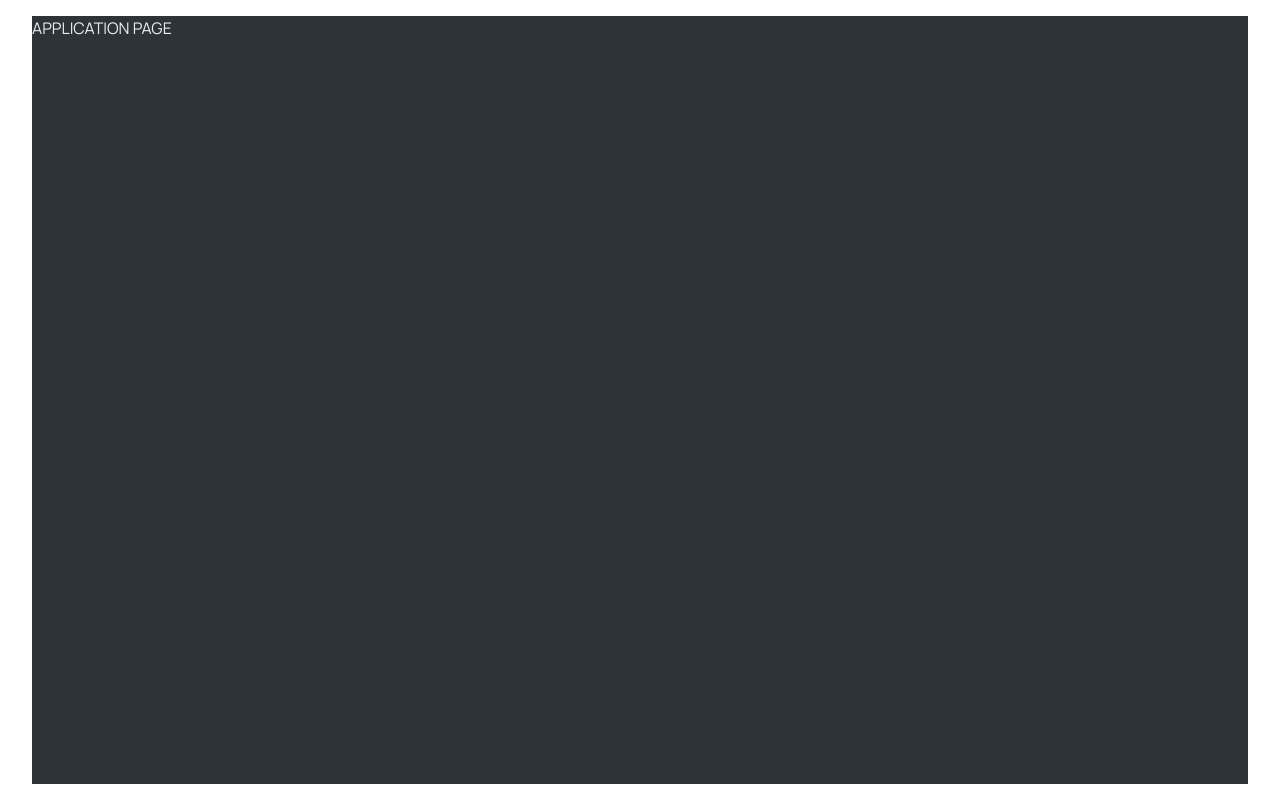
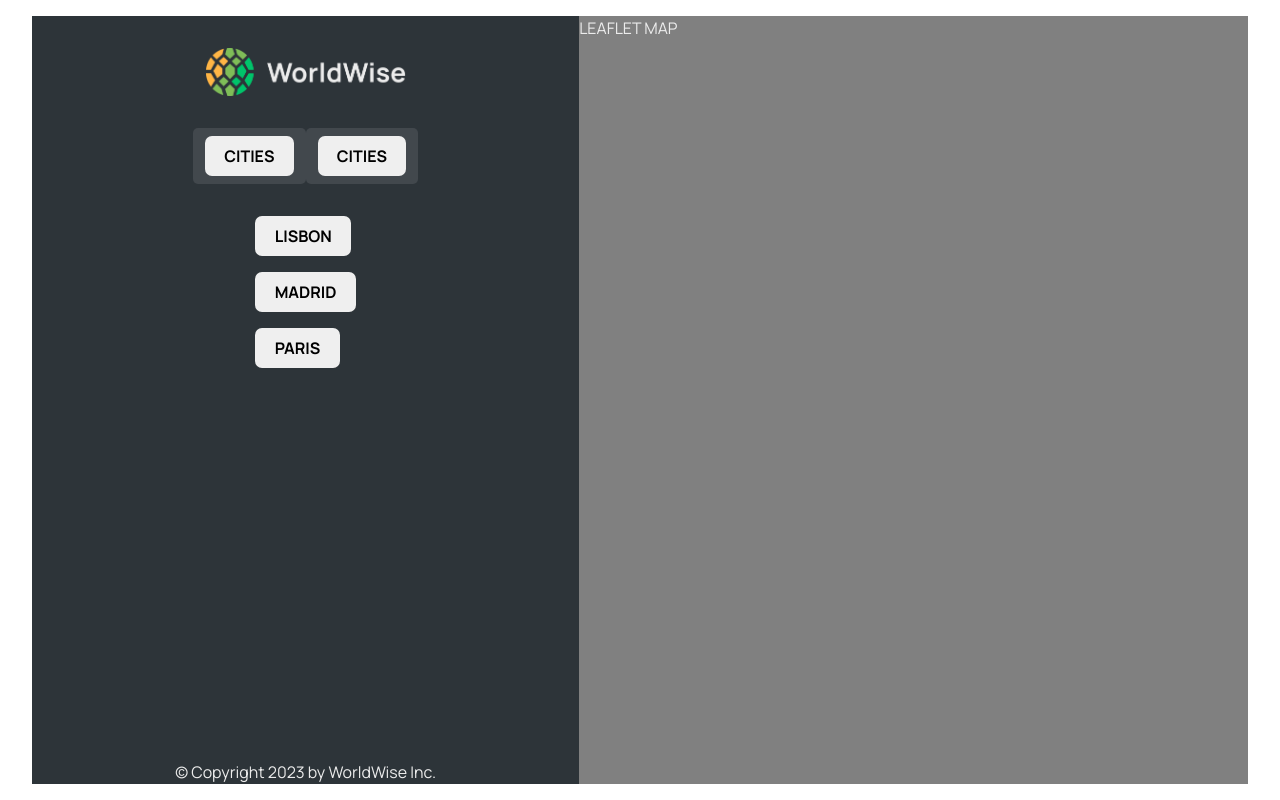
Before and after one commit to DanielArzani/world-wise, a React (Vite) app: page /app in a window 1280 px wide. Built offline with nearby package versions, Linux system fonts and the light colour scheme.

Commit message:
create application page and do the layout for it

```diff
--- a/src/components/Button/Button.tsx
+++ b/src/components/Button/Button.tsx
@@ -31,7 +31,7 @@ export const ButtonStyles = styled.button`
   border: none;
   border-radius: 7px;
   cursor: pointer;
-  font-weight: bold;
+  font-weight: 700;
   padding: 0.5rem 1.2rem;
   text-transform: uppercase;
 `;
--- /dev/null
+++ b/src/components/ButtonNav/ButtonNav.tsx
@@ -0,0 +1,26 @@
+import React from 'react';
+import { Link } from 'react-router-dom';
+import Button from '../Button/Button';
+import styled from 'styled-components';
+
+function ButtonNav() {
+  return (
+    <Li>
+      <Link to=''>
+        <ButtonNavChoice>Cities</ButtonNavChoice>
+      </Link>
+    </Li>
+  );
+}
+
+export default ButtonNav;
+
+const Li = styled.li`
+  background-color: var(--color-dark--2);
+  padding: 0.5rem 0.75rem;
+  border-radius: 5px;
+`;
+
+const ButtonNavChoice = styled(Button)`
+  font-size: 0.75rem;
+`;
--- /dev/null
+++ b/src/components/ButtonNav/index.tsx
@@ -0,0 +1,2 @@
+export * from "./ButtonNav";
+export { default } from "./ButtonNav";
--- /dev/null
+++ b/src/components/Sidebar/Sidebar.tsx
@@ -0,0 +1,76 @@
+import React from 'react';
+import styled from 'styled-components';
+
+import logo from '../../assets/logo.png';
+import { Link } from 'react-router-dom';
+import Button from '../Button';
+import ButtonNav from '../ButtonNav';
+
+function Sidebar() {
+  return (
+    <Wrapper>
+      <ImageWrapper className='center'>
+        <img src={logo} alt='' width='200px' />
+      </ImageWrapper>
+
+      <nav className='center'>
+        <ChoicesUl>
+          <ButtonNav />
+          <ButtonNav />
+        </ChoicesUl>
+      </nav>
+
+      <VisitedUl>
+        <li>
+          <Link to=''>
+            <Button>Lisbon</Button>
+          </Link>
+        </li>
+        <li>
+          <Link to=''>
+            <Button>Madrid</Button>
+          </Link>
+        </li>
+        <li>
+          <Link to=''>
+            <Button>Paris</Button>
+          </Link>
+        </li>
+      </VisitedUl>
+
+      <Footer>
+        <p>© Copyright 2023 by WorldWise Inc.</p>
+      </Footer>
+    </Wrapper>
+  );
+}
+
+export default Sidebar;
+
+const Wrapper = styled.div`
+  display: flex;
+  flex-direction: column;
+  align-items: center;
+  gap: 2rem;
+
+  min-height: 100%;
+`;
+
+const ImageWrapper = styled.div`
+  margin-top: 2rem;
+`;
+
+const ChoicesUl = styled.ul`
+  display: flex;
+  flex-wrap: wrap;
+`;
+
+const VisitedUl = styled.ul`
+  display: flex;
+  flex-direction: column;
+  gap: 1rem;
+`;
+
+const Footer = styled.footer`
+  margin-top: auto;
+`;
--- /dev/null
+++ b/src/components/Sidebar/index.tsx
@@ -0,0 +1,2 @@
+export * from "./Sidebar";
+export { default } from "./Sidebar";
--- a/src/index.css
+++ b/src/index.css
@@ -134,6 +134,14 @@ a {
   color: var(--color-brand--2);
 }
 
+.center {
+  --measure: 50%;
+
+  box-sizing: content-box;
+  margin-inline: auto;
+  max-inline-size: var(--measure);
+}
+
 .cluster {
   display: flex;
   flex-wrap: wrap;
@@ -153,3 +161,20 @@ a {
   white-space: nowrap !important;
   border: 0 !important;
 }
+
+.with-sidebar {
+  display: flex;
+  flex-wrap: wrap;
+  gap: var(--s1);
+}
+
+.with-sidebar > :first-child {
+  flex-basis: 45%;
+  flex-grow: 1;
+}
+
+.with-sidebar > :last-child {
+  flex-basis: 0;
+  flex-grow: 999;
+  min-inline-size: 55%;
+}
--- a/src/pages/ApplicationPage/ApplicationPage.tsx
+++ b/src/pages/ApplicationPage/ApplicationPage.tsx
@@ -1,11 +1,20 @@
 import React from 'react';
 import styled from 'styled-components';
+import Sidebar from '../../components/Sidebar';
 
 /**
  * The page where the actual application where users can interact with is
  */
 function ApplicationPage() {
-  return <Wrapper>APPLICATION PAGE</Wrapper>;
+  return (
+    <Wrapper className='with-sidebar'>
+      <div>
+        <Sidebar />
+      </div>
+
+      <div style={{ backgroundColor: 'gray' }}>LEAFLET MAP</div>
+    </Wrapper>
+  );
 }
 
 export default ApplicationPage;
```
